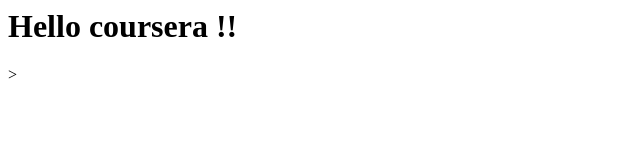
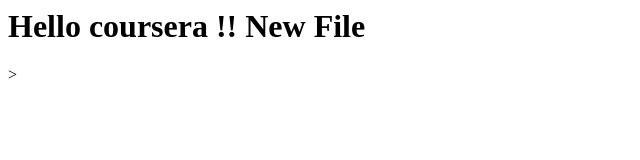
Before and after one commit to abhcsk/coursera-test, a plain HTML site: page index.html in a window 1280 px wide. Shown: the whole page, without its empty margins (0-640 px from the left). Drawn offline with Linux system fonts and the light colour scheme.

Commit message:
New file

```diff
--- a/index.html
+++ b/index.html
@@ -5,6 +5,6 @@
     <title>Coursera</title>
   </head>
   <body>
-  <h1>Hello coursera !!</h1>
+  <h1>Hello coursera !! New File</h1>
   </body>
 </html>>
```
